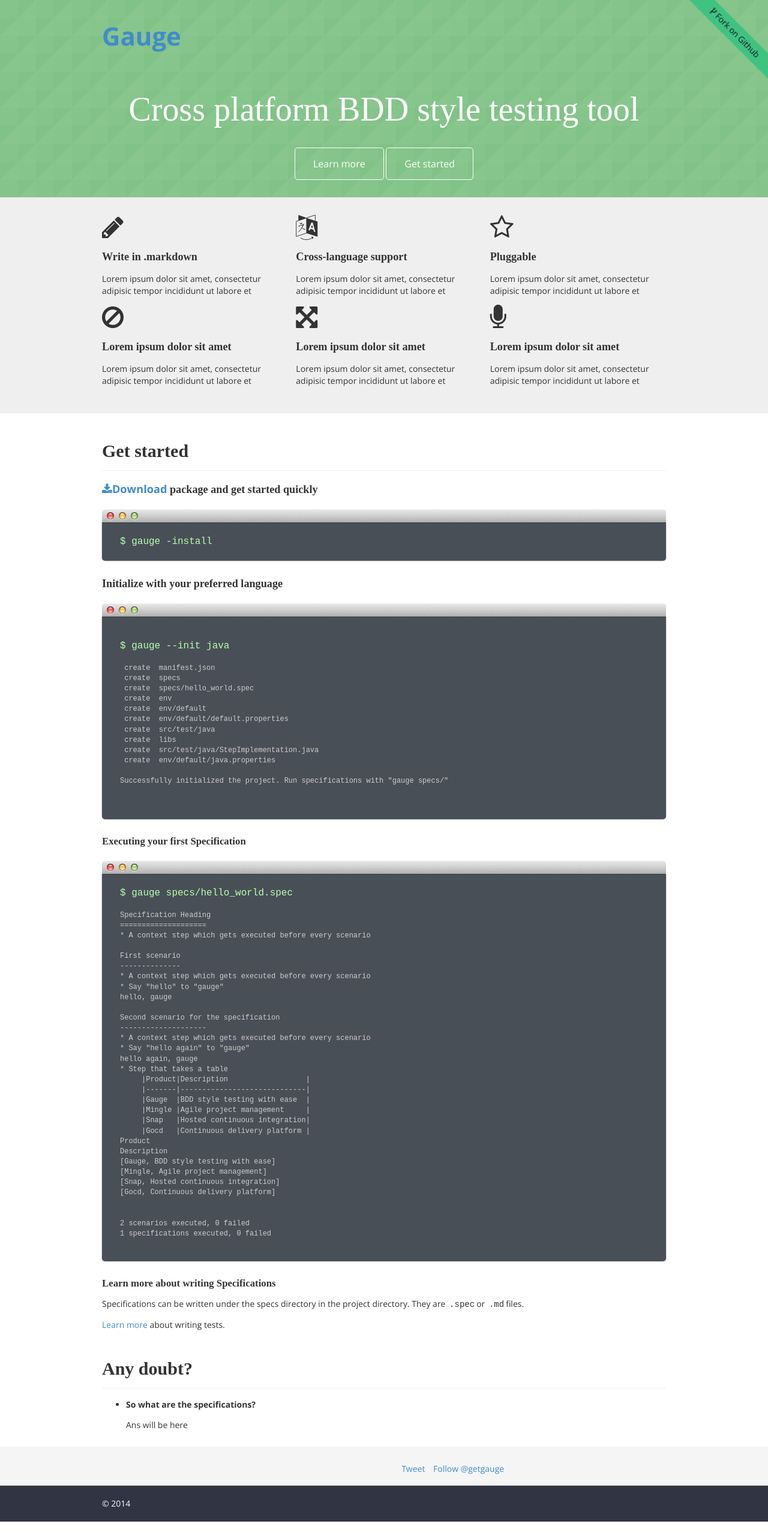
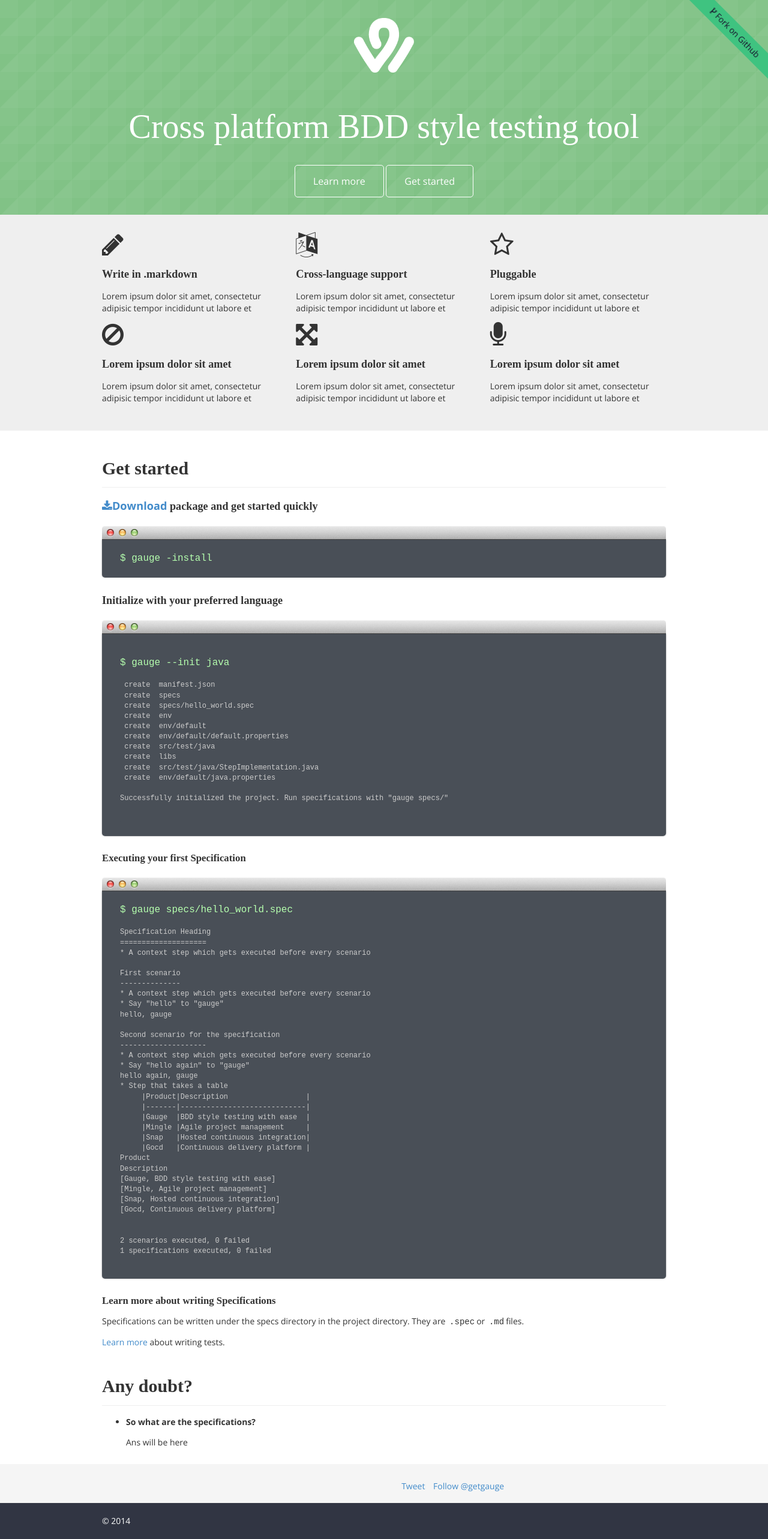
Before and after one commit to getgauge/getgauge.github.io, a Jekyll site: the page built from index.html, in a window 1280 px wide. Shown: the whole page at 60% size. Built offline with Jekyll 4.4.1, drawn with Linux system fonts in a browser that asks for light colours; some web fonts are replaced; Markdown is read by kramdown in place of the engine named in the settings; comment, search, counter and statistics services are not loaded; before the commit the page ends 2537 px from its top, so only the background shows below that; grey boxes are pictures that could not be loaded.

Commit message:
Adding dummy logo as of now

```diff
--- a/_layouts/home.html
+++ b/_layouts/home.html
@@ -26,7 +26,7 @@
             <div class="row">
                 <div class="col-lg-12">
                     <div class="header">
-                        <h1 class="title"><a href="/">Gauge</a>
+                        <h1 class="title"><a href="/"><img width="100px" src="/img/logo.png"></a>
                         </h1>
                     </div>
                 </div>
--- a/css/style.css
+++ b/css/style.css
@@ -47,6 +47,9 @@ code.word {
 .headline {
     font-weight: lighter;
     font-size: 4em;
+    text-align: center;
+}
+.title{
     text-align: center;
 }
 .banner {
```
Also changed, not shown: img/logo.png (added).
